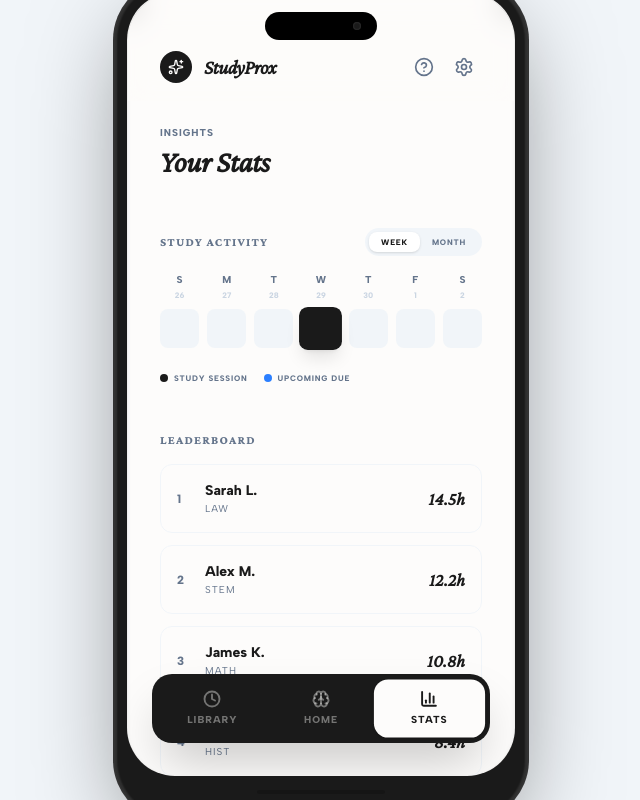
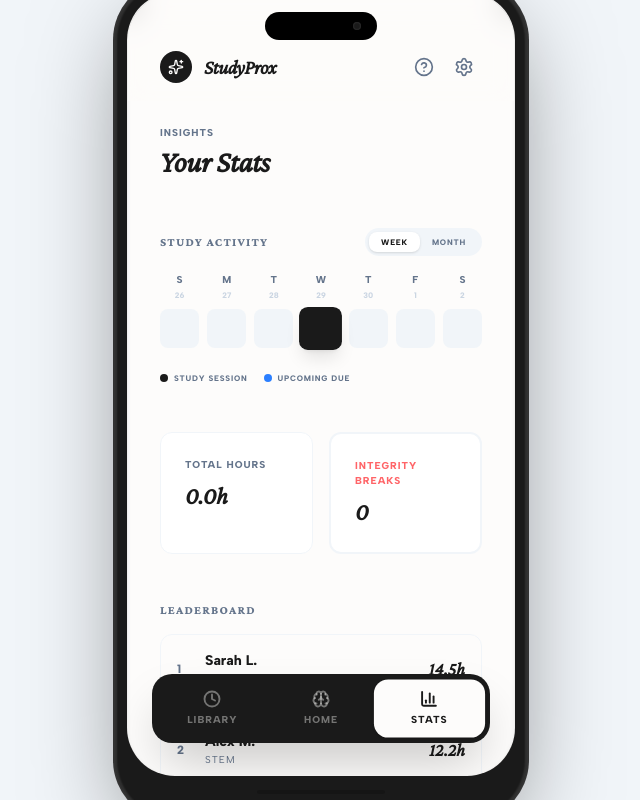
Before and after one commit to chuckabox/StudyProx, a React (Vite) app: page / in a window 1280 px wide. Both pictures are taken after a click on the button "STATS". Shown: the whole page, without its empty margins (319-959 px from the left). Built offline with nearby package versions, Linux system fonts and the light colour scheme.

Commit message:
feat: implement central application routing and add social analytics visualization dashboard

```diff
--- a/src/App.jsx
+++ b/src/App.jsx
@@ -9,7 +9,7 @@ import { SettingsPage } from './components/settings/SettingsPage';
 import { useStudyCore } from './hooks/use-tasks';
 
 function App() {
-  const { tasks, stats, settings, setSettings, addTask, updateSubtask, logStudySession, clearTasks } = useStudyCore();
+  const { tasks, stats, settings, setSettings, addTask, updateSubtask, logStudySession, clearTasks, abortSession } = useStudyCore();
   const [view, setView] = useState('dashboard'); // dashboard | architect | focus | cards | stats | settings
 
   const activeTask = tasks.find(t => !t.completed);
@@ -59,7 +59,10 @@ function App() {
                 logStudySession(subject, mins);
                 setView('dashboard');
               }}
-              onExit={() => setView('dashboard')}
+              onExit={() => {
+                abortSession();
+                setView('dashboard');
+              }}
             />
           </div>
         )}
--- a/src/components/analytics/SocialAnalytics.jsx
+++ b/src/components/analytics/SocialAnalytics.jsx
@@ -119,8 +119,28 @@ export function SocialAnalytics({ stats }) {
         </div>
       </section>
 
-      {/* Leaderboard */}
-      <section className="space-y-4 stagger-2">
+      {/* Personal Stats Table */}
+      <section className="grid grid-cols-2 gap-4 stagger-2">
+        <div className="card-scholar p-6 space-y-2">
+          <p className="text-[10px] font-bold uppercase tracking-widest text-muted">Total Hours</p>
+          <p className="text-2xl font-serif font-bold text-ink italic">{stats?.totalHours?.toFixed(1) || '0.0'}h</p>
+        </div>
+        <div className={cn(
+          "card-scholar p-6 space-y-2 border-2",
+          stats?.sessionsAborted > 0 ? "border-red-100 bg-red-50/50" : "border-slate-100"
+        )}>
+          <p className="text-[10px] font-bold uppercase tracking-widest text-red-400">Integrity Breaks</p>
+          <p className={cn(
+            "text-2xl font-serif font-bold italic",
+            stats?.sessionsAborted > 0 ? "text-red-600" : "text-ink"
+          )}>
+            {stats?.sessionsAborted || 0}
+          </p>
+        </div>
+      </section>
+
+      {/* Social Leaderboard */}
+      <section className="space-y-4 stagger-3">
         <h3 className="text-xs font-bold uppercase tracking-widest text-muted">Leaderboard</h3>
         <div className="space-y-3">
           {friends.map((friend, i) => (
--- a/src/hooks/use-tasks.js
+++ b/src/hooks/use-tasks.js
@@ -10,6 +10,7 @@ export function useStudyCore() {
     const saved = localStorage.getItem('studyprox-stats');
     return saved ? JSON.parse(saved) : {
       totalHours: 0,
+      sessionsAborted: 0,
       subjectBreakdown: { 'LAW': 0, 'STEM': 0, 'MATH': 0, 'HIST': 0 },
       dailyActivity: [] // { date: '2026-04-29', hours: 0 }
     };
@@ -79,8 +80,16 @@ export function useStudyCore() {
     });
   };
 
+  const abortSession = () => {
+    setStats(prev => ({
+      ...prev,
+      sessionsAborted: prev.sessionsAborted + 1
+    }));
+  };
+
   const clearTasks = () => {
     setTasks([]);
+    abortSession(); // Punish for clearing an active plan
   };
 
   return {
@@ -91,6 +100,7 @@ export function useStudyCore() {
     addTask,
     updateSubtask,
     logStudySession,
-    clearTasks
+    clearTasks,
+    abortSession
   };
 }
```
